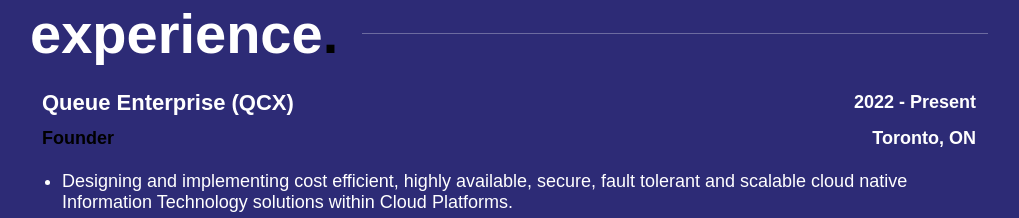
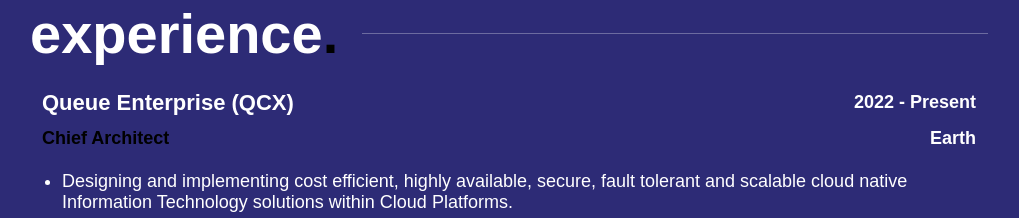
Before and after one commit to ngoiyaeric/ngoiyaeric.github.io, a Next.js app: page / in a window 1280 px wide. Shown: the part 3800-4018 px from the top of the page, without its empty margins (161-1180 px from the left). Built offline with nearby package versions, Linux system fonts and the light colour scheme; a web font is replaced by a local one.

Commit message:
Update Experience.tsx

```diff
--- a/components/home/experience/Experience.tsx
+++ b/components/home/experience/Experience.tsx
@@ -15,9 +15,9 @@
 const experience = [
   {
     title: "Queue Enterprise (QCX)",
-    position: "Founder",
+    position: "Chief Architect",
     time: "2022 - Present",
-    location: "Toronto, ON",
+    location: "Earth",
     description:
     `Designing and implementing cost efficient, highly available, secure, fault tolerant and scalable cloud native Information Technology solutions within Cloud Platforms.
 `,
```
